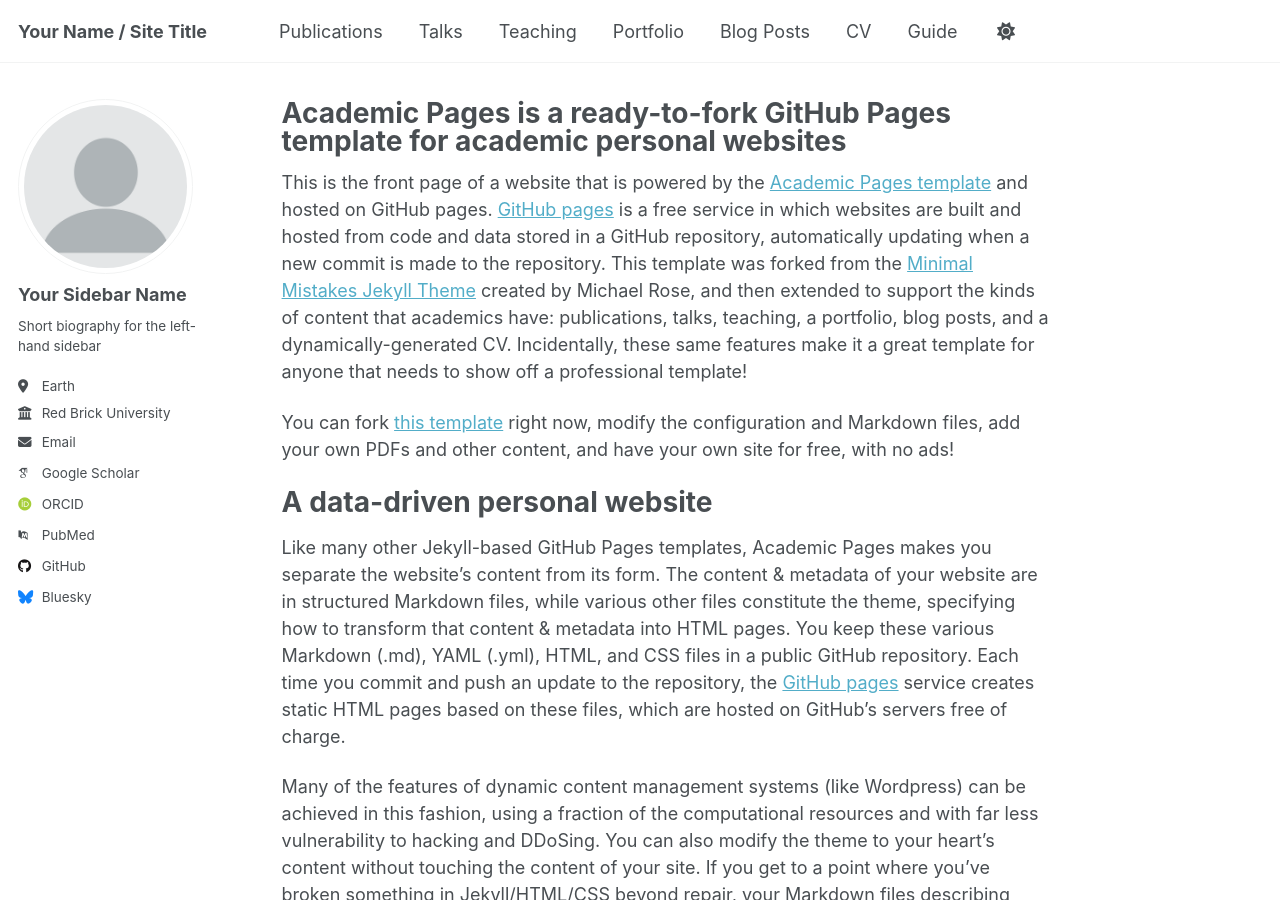
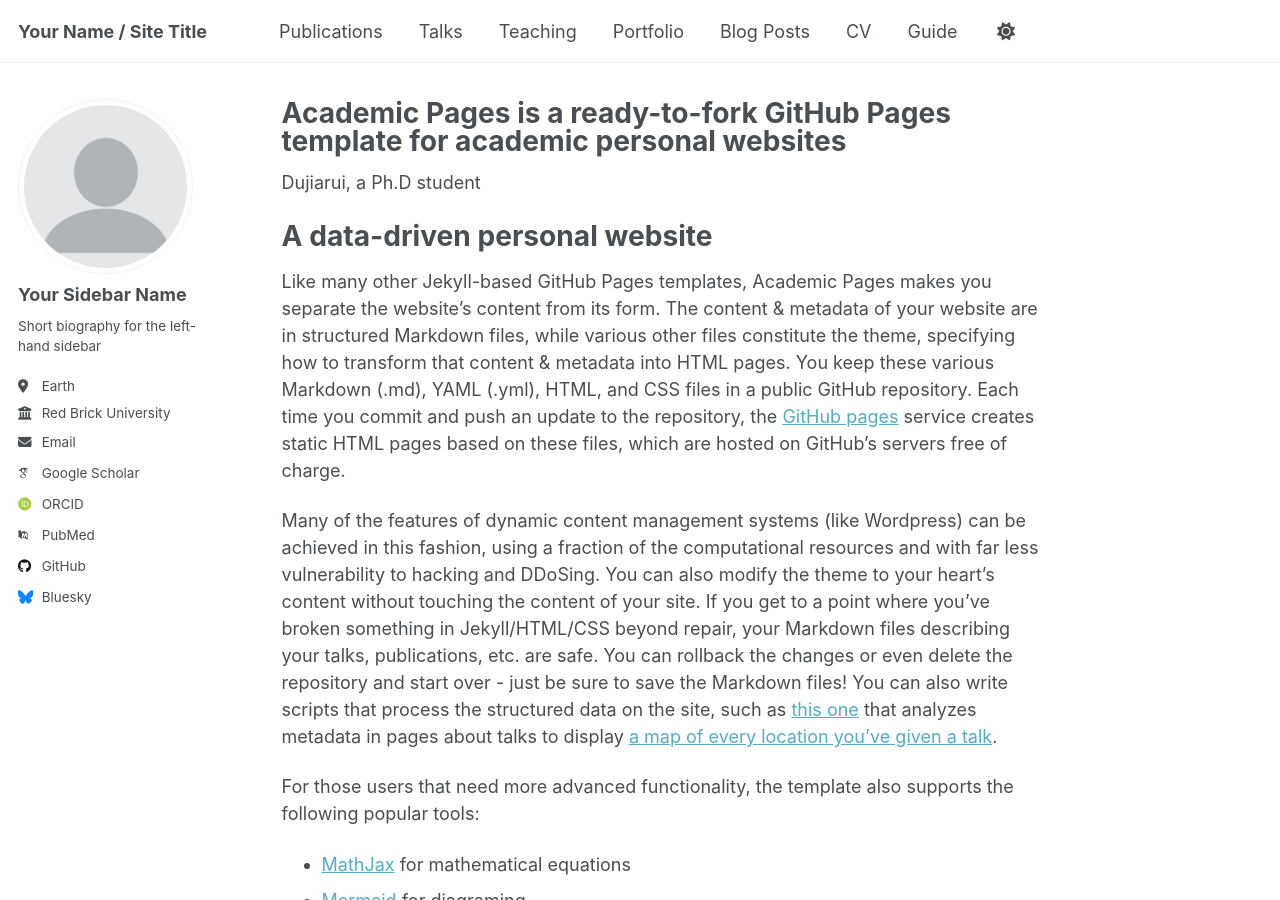
Before and after one commit to dujiarui2003/dujiarui2003.github.io, a Jekyll site: the page built from _pages/about.md, in a window 1280 px wide and 900 px high. Built offline with Jekyll 4.4.1, drawn with Linux system fonts in a browser that asks for light colours; some web fonts are replaced; a script that is not in the unit is left out.

Commit message:
Update about.md

```diff
--- a/_pages/about.md
+++ b/_pages/about.md
@@ -7,9 +7,7 @@ redirect_from:
   - /about.html
 ---
 
-This is the front page of a website that is powered by the [Academic Pages template](https://github.com/academicpages/academicpages.github.io) and hosted on GitHub pages. [GitHub pages](https://pages.github.com) is a free service in which websites are built and hosted from code and data stored in a GitHub repository, automatically updating when a new commit is made to the repository. This template was forked from the [Minimal Mistakes Jekyll Theme](https://mmistakes.github.io/minimal-mistakes/) created by Michael Rose, and then extended to support the kinds of content that academics have: publications, talks, teaching, a portfolio, blog posts, and a dynamically-generated CV. Incidentally, these same features make it a great template for anyone that needs to show off a professional template!
-
- You can fork [this template](https://github.com/academicpages/academicpages.github.io) right now, modify the configuration and Markdown files, add your own PDFs and other content, and have your own site for free, with no ads!
+Dujiarui, a Ph.D student
 
 A data-driven personal website
 ======
```
